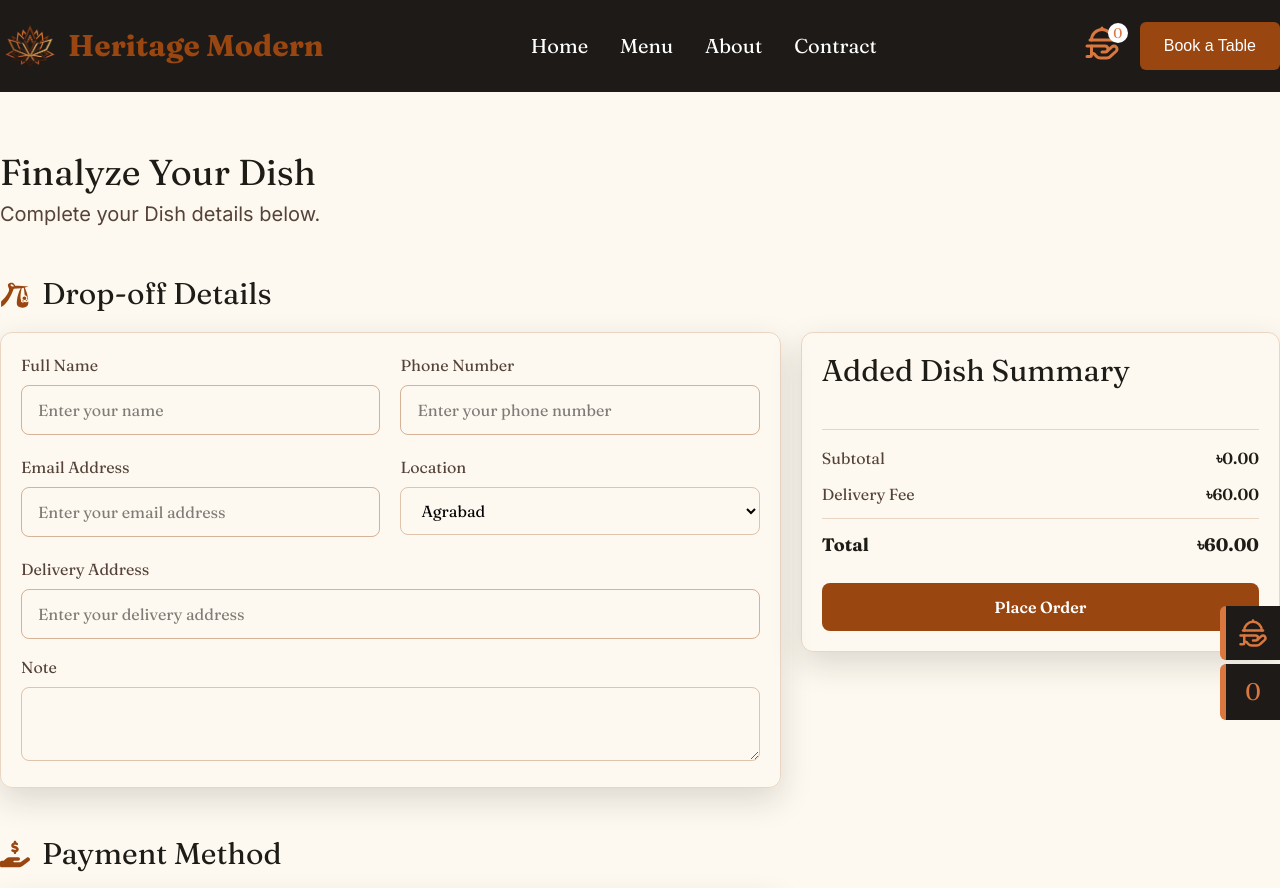
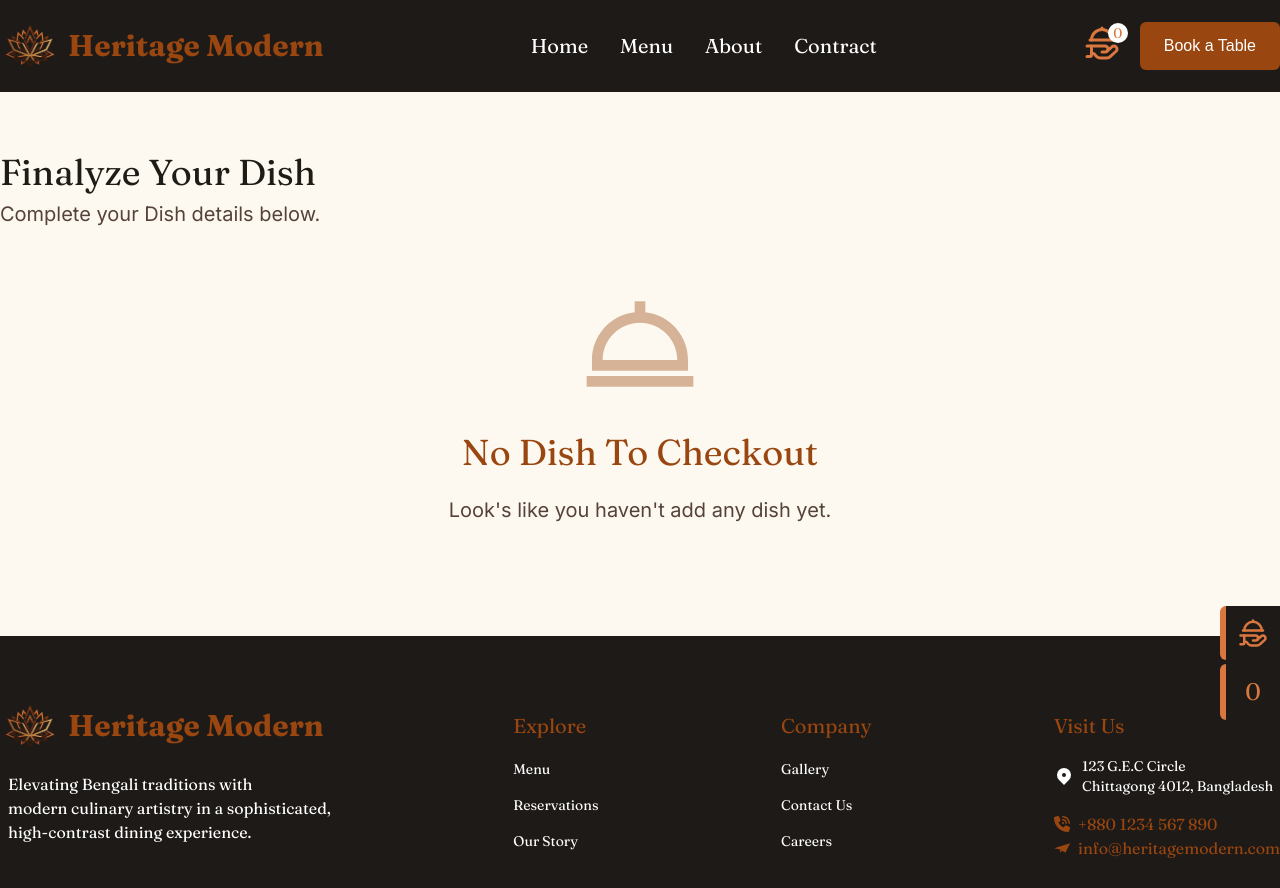
Before and after one commit to Wahid-Muradctg/heritage-modern, a React (Vite) app: page /checkout in a window 1280 px wide. Shown: the top 888 px of the page. Built offline with nearby package versions, Linux system fonts and the light colour scheme; a web font is replaced by a local one.

Commit message:
change checkout

```diff
--- a/src/component/layouts/Footer.jsx
+++ b/src/component/layouts/Footer.jsx
@@ -38,7 +38,7 @@ const Footer = () => {
                     <p className='text-(--primary-color-dark) text-xl'>Explore</p>
                     <ul className='mt-4 flex gap-3 flex-col '>
                         <li><Link to="/menu" className="text-white hover:text-(--primary-color-dark) text-sm transition-all duration-300 inline-block hover:translate-x-1.5">Menu</Link></li>
-                        <li><Link to="/book" className="text-white hover:text-(--primary-color-dark) text-sm transition-all duration-300 inline-block hover:translate-x-1.5">Reservations</Link></li>
+                        <li><Link to="/booktable" className="text-white hover:text-(--primary-color-dark) text-sm transition-all duration-300 inline-block hover:translate-x-1.5">Reservations</Link></li>
                         <li><Link to="/about" className="text-white hover:text-(--primary-color-dark) text-sm transition-all duration-300 inline-block hover:translate-x-1.5">Our Story</Link></li>
 
                     </ul>
@@ -47,8 +47,8 @@ const Footer = () => {
                     <p className='text-(--primary-color-dark) text-xl'>Company</p>
                     <ul className='mt-4 flex gap-3 flex-col '>
                         <li><Link to="/about" className="text-white hover:text-(--primary-color-dark) text-sm transition-all duration-300 inline-block hover:translate-x-1.5">Gallery</Link></li>
-                        <li><Link to="/carrer" className="text-white hover:text-(--primary-color-dark) text-sm transition-all duration-300 inline-block hover:translate-x-1.5">Contact Us</Link></li>
-                        <li><Link to="/contract" className="text-white hover:text-(--primary-color-dark) text-sm transition-all duration-300 inline-block hover:translate-x-1.5">Our Story</Link></li>
+                        <li><Link to="/contract" className="text-white hover:text-(--primary-color-dark) text-sm transition-all duration-300 inline-block hover:translate-x-1.5">Contact Us</Link></li>
+                        <li><Link to="/careers" className="text-white hover:text-(--primary-color-dark) text-sm transition-all duration-300 inline-block hover:translate-x-1.5">Careers</Link></li>
 
                     </ul>
                 </div>
--- a/src/pages/Checkout.jsx
+++ b/src/pages/Checkout.jsx
@@ -10,6 +10,8 @@ import { FaSackDollar, FaCreditCard } from "react-icons/fa6";
 import { clearCart } from '../redux/cartSlice';
 import { useFormValidation } from '../hooks/useFormValidation';
 import { validateAll } from '../utils/validators';
+import { BiDish } from "react-icons/bi";
+
 
 
 const location = [
@@ -70,6 +72,13 @@ const Checkout = () => {
                 <h4 className='text-2xl md:text-4xl text-(--text-two) font-semi-bold mb-2'>Finalyze Your Dish</h4>
                 <p className='text-md md:text-xl text-(--text-3) font-family'>Complete your Dish details below.</p>
 
+                {cartItem.length === 0 ? (
+                    <div className='flex flex-col items-center text-center py-10 md:py-13 justify-center'>
+                        <BiDish className='text-(--primary-color-dark)/40 text-9xl' />
+                        <h4 className='my-3 md:my-6 text-2xl md:text-4xl text-(--primary-color-dark)'>No Dish To Checkout</h4>
+                        <p className='text-(--text-3) text-md md:text-xl font-family'>Look's like you haven't add any dish yet.</p>
+                    </div>
+                ) : (
                     <div className=' flex flex-col md:flex-row gap-5'>
                         <div className='md:w-[62%] '>
                             <h4 className='mt-12 mb-5 flex items-center gap-3 text-xl md:text-3xl text-(--text-two)'><GiStorkDelivery className='text-(--primary-color-dark)' />Drop-off Details</h4>
@@ -241,6 +250,8 @@ const Checkout = () => {
                         </div>
 
                     </div>
+                )}
+
             </div>
 
 
```
Lines whose indentation alone changed are shown as unchanged.
